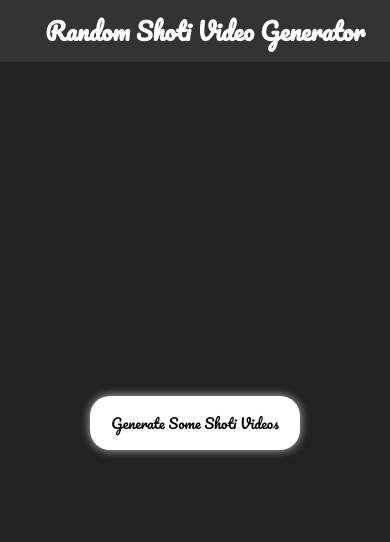
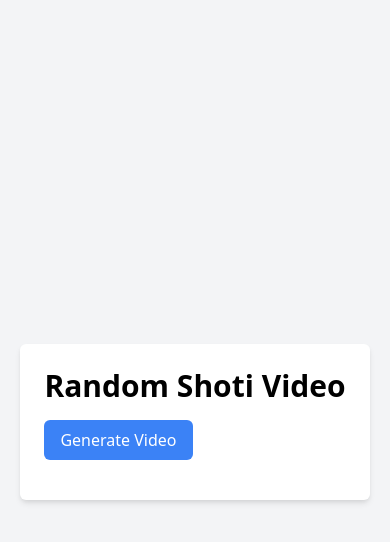
Before and after one commit to kyushoo/Random-Shoti-Videos, a plain HTML site: page index.html in a window 390 px wide. Drawn offline with nearby package versions, Linux system fonts and the light colour scheme.

Commit message:
Update index.html

```diff
--- a/index.html
+++ b/index.html
@@ -1,157 +1,50 @@
 <!DOCTYPE html>
-<html>
+<html lang="en">
 <head>
+  <meta charset="UTF-8">
   <meta name="viewport" content="width=device-width, initial-scale=1.0">
-  <title>Random Shoti Video Generator</title>
-  <style>
-    @import url('https://fonts.googleapis.com/css2?family=Pacifico&display=swap');
+  <title>Random Shoti</title>
+  <link href="https://cdn.jsdelivr.net/npm/tailwindcss@2.2.19/dist/tailwind.min.css" rel="stylesheet">
+</head>
+<body class="bg-gray-100 min-h-screen flex items-center justify-center">
 
-    body {
-      display: flex;
-      flex-direction: column;
-      align-items: center;
-      justify-content: center;
-      height: 100vh;
-      margin: 0;
-      font-family: 'Arial', sans-serif;
-      background-color: #222;
-      color: #fff;
-    }
+  <div class="max-w-2xl p-6 bg-white rounded-md shadow-md">
+    <h1 class="text-3xl font-bold mb-4">Random Shoti Video</h1>
+    <button class="bg-blue-500 text-white px-4 py-2 rounded-md mb-4" onclick="generateVideo()">Generate Video</button>
 
-    .top-bar {
-      width: 100%;
-      background-color: #333;
-      padding: 10px;
-      text-align: center;
-      position: fixed;
-      top: 0;
-      left: 0;
-    }
+    <div id="video-container"></div>
+  </div>
 
-    .top-bar h1 {
-      margin: 0;
-      font-family: 'Pacifico', cursive;
-      font-size: 24px;
-      color: #fff;
-    }
+  <script src="https://cdn.jsdelivr.net/npm/axios/dist/axios.min.js"></script>
+  <script>
+    async function generateVideo() {
+      const apiUrl = "https://betadash-shoti-yazky.vercel.app/shotizxx?apikey=${apiKey}";
+      const apiKey = "shipazu";
 
-    button, a.button {
-      font-family: 'Pacifico', cursive;
-      font-size: 18px;
-      padding: 12px 20px;
-      border-radius: 20px;
-      background-color: #fff;
-      color: black;
-      cursor: pointer;
-      box-shadow: 0 2px 4px rgba(0, 0, 0, 0.2);
-      border: 5px solid rgba(255, 255, 255, 0.7);
-      box-shadow: 0 0 10px rgba(255, 255, 255, 0.7);
-      margin-top: 20px;
-      text-decoration: none;
-    }
+      try {
+        const { data } = await axios.post(apiUrl, { apikey: apiKey });
 
-    button:hover, a.button:hover {
-      background-color: #fff;
-      border: 5px solid rgba(255, 255, 255, 0.7);
-      box-shadow: 0 0 10px rgba(255, 255, 255, 0.7);
-    }
-
-    #myVideo {
-      display: none;
-      border: 5px solid rgba(255, 255, 255, 0.7);
-      box-shadow: 0 0 10px rgba(255, 255, 255, 0.7);
-      max-width: 100%;
-      width: 70%;
-      max-height: 50vh;
-      filter: brightness(150%);
-      border-radius: 10px;
-    }
-
-    body.dark-mode {
-      background-color: #111;
-      color: #fff;
-    }
-
-    #myVideo.dark-mode {
-      border-color: rgba(255, 255, 255, 0.7);
-      box-shadow: 0 0 10px rgba(255, 255, 255, 0.7);
-    }
-
-    @media (max-width: 600px) {
-      button, a.button {
-        font-size: 14px;
-        padding: 10px 16px;
-      }
-
-      #myVideo {
-        width: 90%;
+        if (data.code === 200) {
+          const videoContainer = document.getElementById("video-container");
+          videoContainer.innerHTML = `
+            <div class="mb-4">
+              <h2 class="text-lg font-semibold">${data.data.title}</h2>
+              <p class="text-sm text-gray-500">Duration: ${data.data.duration}</p>
+              <p class="text-sm text-gray-500">Posted by: ${data.data.user.username}</p>
+            </div>
+            <video class="w-full" controls>
+              <source src="${data.data.url}" type="video/mp4">
+              Your browser does not support the video tag.
+            </video>
+          `;
+        } else {
+          alert(`Error: ${data.message}`);
+        }
+      } catch (error) {
+        console.error("Error fetching data:", error);
+        alert("Error fetching data. Please try again later.");
       }
     }
-  </style>
-  <script>
-    function loadVideo() {
-      const loadButton = document.getElementById('loadButton');
-      loadButton.disabled = true;
-      loadButton.textContent = 'Loading...';
-
-      fetch('https://betadash-shoti-yazky.vercel.app/shotizxx?apikey=shipazu')
-        .then(response => response.json())
-        .then(data => {
-          const videoUrl = data.data.url;
-          const videoElement = document.getElementById('myVideo');
-          videoElement.src = videoUrl;
-          videoElement.style.display = 'block';
-
-          const redirectButton = document.getElementById('redirectButton');
-          const regenerateButton = document.getElementById('regenerateButton');
-          const uploadedByButton = document.getElementById('uploadedByButton');
-
-          // Set the "Uploaded By" text on the button using the username
-          uploadedByButton.textContent = `Uploaded By: @${data.user.username}`;
-          uploadedByButton.style.display = 'block'; // Ensure the button is displayed
-
-          redirectButton.style.display = 'block';
-          regenerateButton.style.display = 'block';
-          loadButton.disabled = false;
-          loadButton.textContent = 'Generate Some Shoti Videos';
-
-          const tiktokUsername = data.user.username;
-          const tiktokUrl = `https://www.tiktok.com/@${tiktokUsername}`;
-          redirectButton.href = tiktokUrl;
-          regenerateButton.onclick = loadVideo;
-
-          // Set the "Uploaded By" button's click action to redirect
-          uploadedByButton.onclick = function() {
-            window.location.href = tiktokUrl;
-          };
-        })
-        .catch(error => {
-          console.log('Error:', error);
-          loadButton.disabled = false;
-          loadButton.textContent = 'Regenerate Some Shoti Videos';
-        });
-    }
-
-    function toggleDarkMode() {
-      document.body.classList.toggle('dark-mode');
-      const videoElement = document.getElementById('myVideo');
-      videoElement.classList.toggle('dark-mode');
-    }
   </script>
-</head>
-<body>
-  <div class="top-bar">
-    <h1>Random Shoti Video Generator</h1>
-  </div>
-  <br>
-  <button id="loadButton" onclick="loadVideo()">Generate Some Shoti Videos</button>
-  <br>
-  <video id="myVideo" controls autoplay>
-    Your browser does not support the video tag.
-  </video>
-  <br>
-  <!-- Display the "Uploaded By" text on a button -->
-  <button id="uploadedByButton" class="button" style="display: none" target="_blank"></button>
-  <a id="redirectButton" class="button" style="display: none" target="_blank">Made By Sensui</a>
 </body>
 </html>
```
